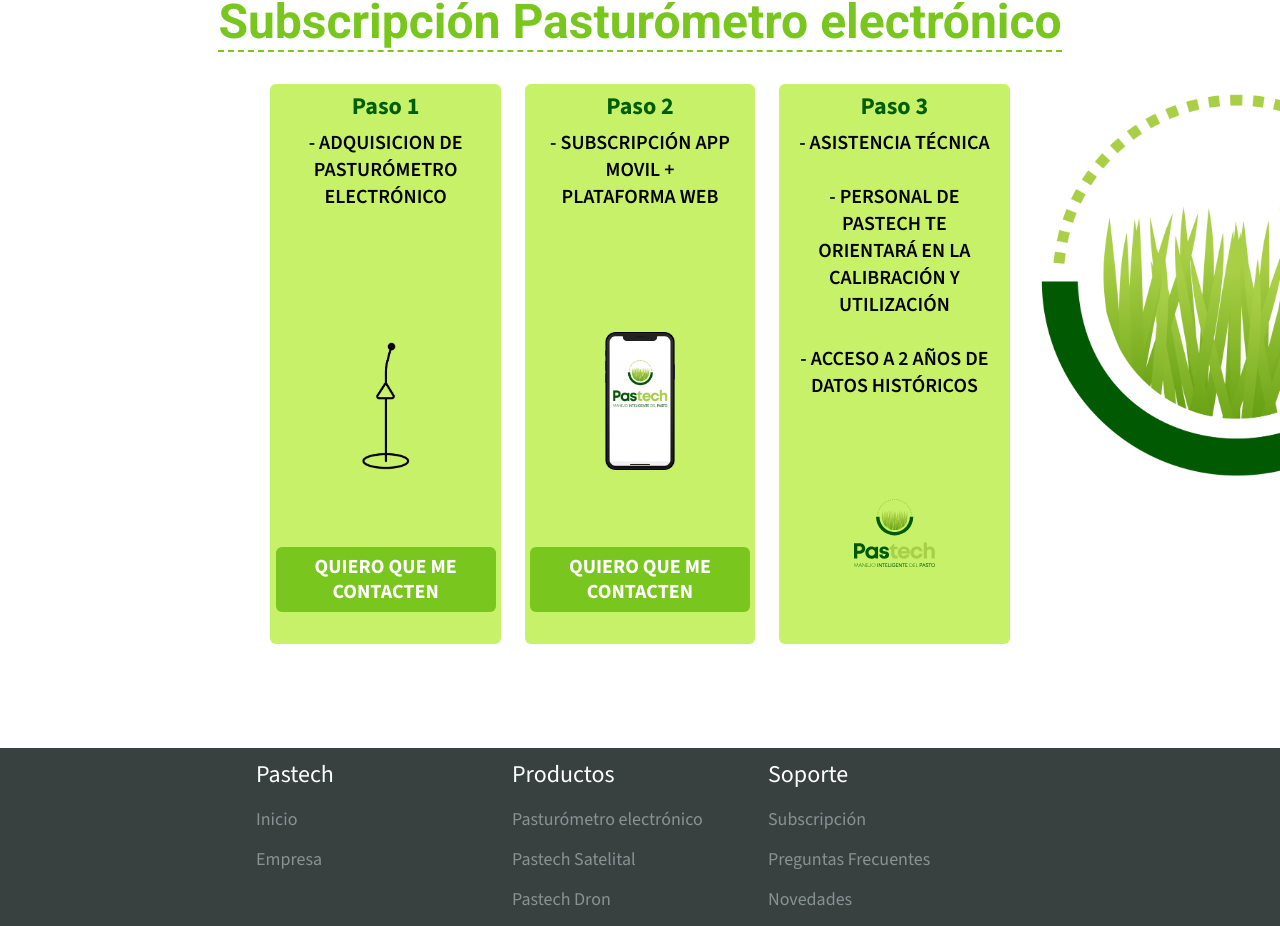
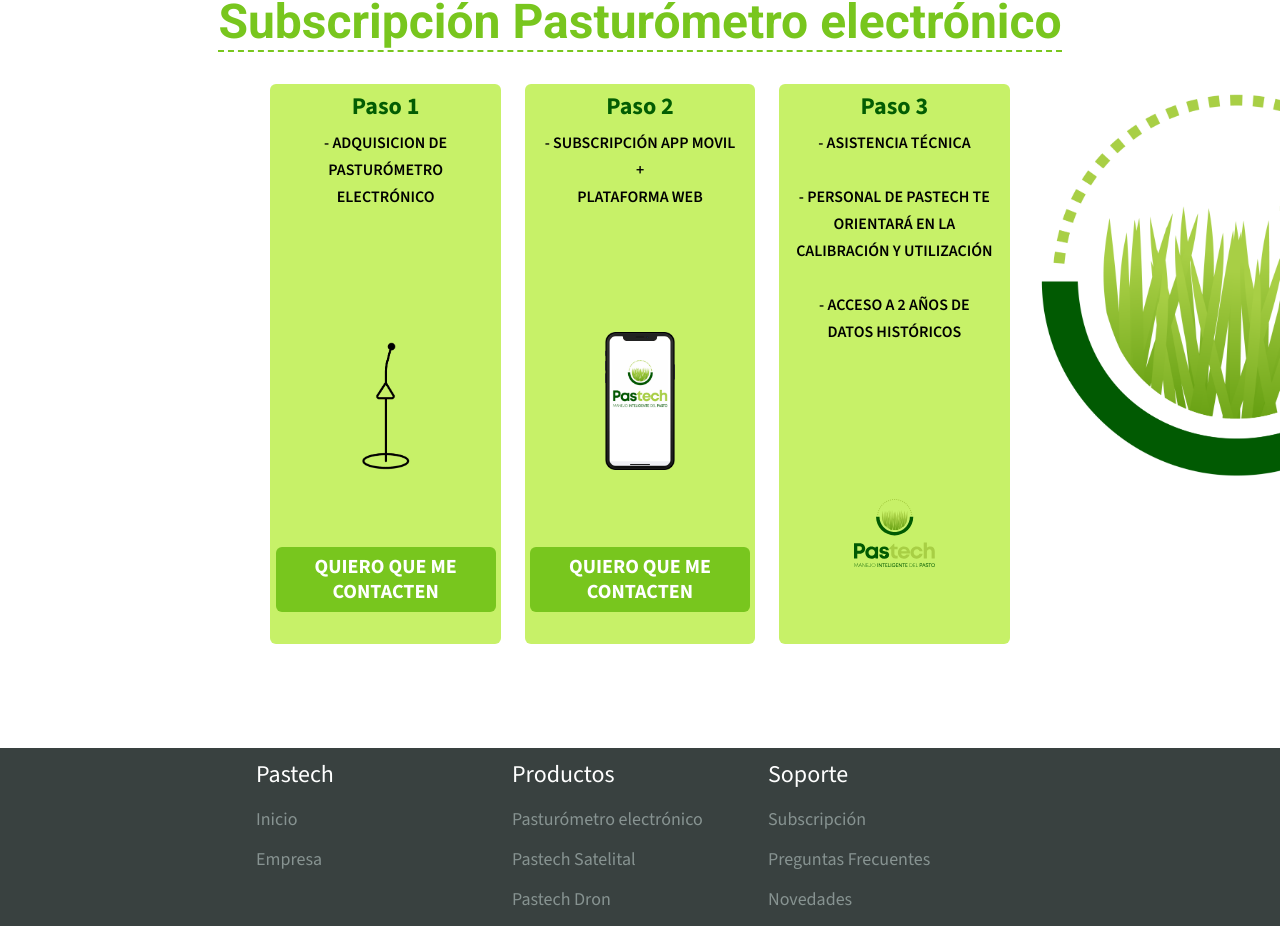
Before and after one commit to TomasMatarazzo/pastech-web, a React (Vite) app: page /pasturometro in a window 1280 px wide. Shown: the part 1780-2706 px from the top of the page. Built offline with nearby package versions, Linux system fonts and the light colour scheme; grey boxes are pictures that could not be loaded; a web font is replaced by a local one.

Commit message:
Update Carta.jsx

```diff
--- a/src/pages/Subscripcion/Carta.jsx
+++ b/src/pages/Subscripcion/Carta.jsx
@@ -25,7 +25,7 @@
             <p className='h-[50%] font-semibold text-[32px] px-4 leading-10 whitespace-pre-line text-black'>potreros</p>
           </div>
           :
-          <p className='h-[50%] font-semibold text-xl px-4 leading-[27px] whitespace-pre-line text-black'>{descripcion.toUpperCase()}</p>
+          <p className='h-[50%] font-semibold text-base px-4 leading-[27px] whitespace-pre-line text-black'>{descripcion.toUpperCase()}</p>
           }
           </div>
         <div className='w-[100%] h-[30%] flex flex-col justify-end items-center'>
```
